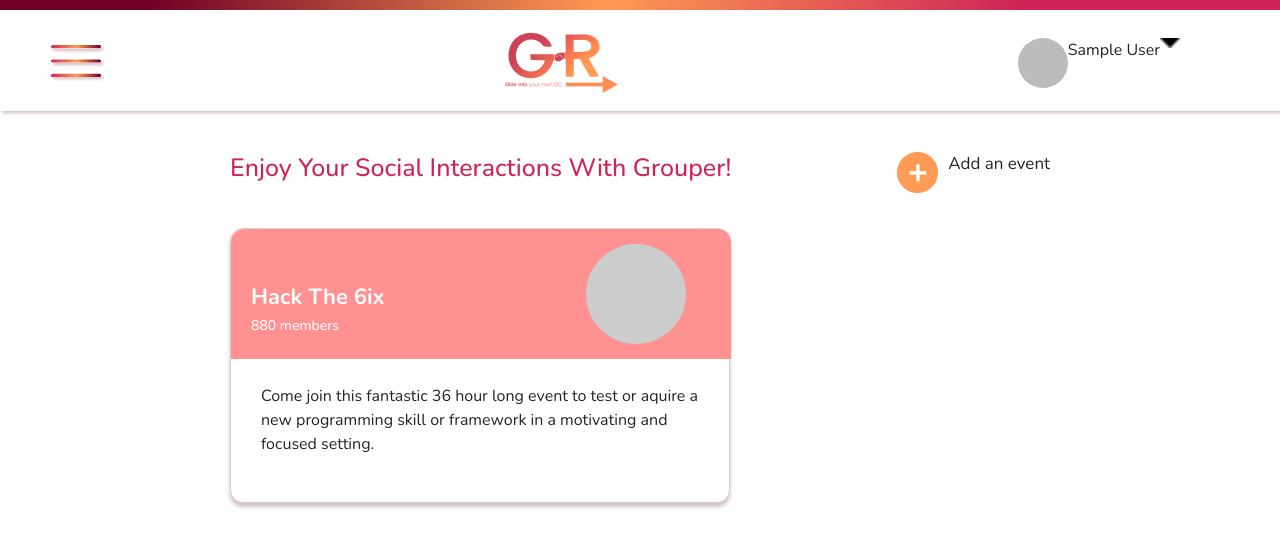
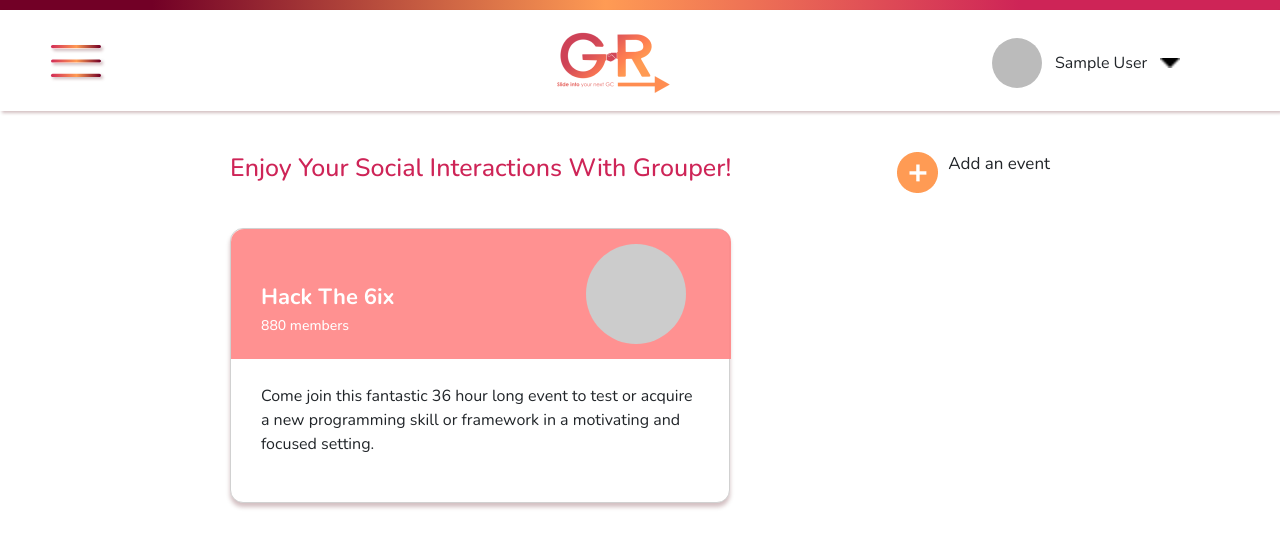
Before and after one commit to MJAlconcel8/GROUPERHackThe6IX, a React (Create React App) app: page /homepage in a window 1280 px wide. Shown: the top 548 px of the page. Built offline with nearby package versions, Linux system fonts and the light colour scheme; no server answers; sample sign-in values are in the browser's storage.

Commit message:
Adjusted User box styles
Adjusted User box styles

```diff
--- a/src/components/Event.js
+++ b/src/components/Event.js
@@ -21,7 +21,7 @@
                 </div>
                 <div className="event-logo" style={{ backgroundImage: `url("https://via.placeholder.com/500")` }} ></div>
             </div>
-            <div className="event-decription">Come join this fantastic 36 hour long event to test or aquire a new programming skill or framework in a motivating and focused setting.</div>
+            <div className="event-description">Come join this fantastic 36 hour long event to test or acquire a new programming skill or framework in a motivating and focused setting.</div>
         </motion.div >
 
     )
--- a/src/index.css
+++ b/src/index.css
@@ -159,8 +159,14 @@
 	box-shadow: 2px 2px 3px rgba(79, 0, 11, 0.25);
 }
 
+.grouper-logo {
+	margin-left: 8em;
+}
+
 .user {
 	display: flex;
+	align-items: center;
+	justify-content: space-evenly;
 }
 
 .dropdown {
@@ -205,6 +211,7 @@
 .username {
 	font-family: "Nunito";
 	font-weight: 300;
+	margin: auto 0.8em;
 }
 
 .event-card {
@@ -228,7 +235,7 @@
 
 .card-titles {
 	color: white;
-	margin-left: 20px;
+	margin-left: 30px;
 	padding-top: 55px;
 }
 
@@ -249,7 +256,7 @@
 	margin-right: 45px;
 }
 
-.event-decription {
+.event-description {
 	margin: 25px 30px;
 	width: 443px;
 }
```
